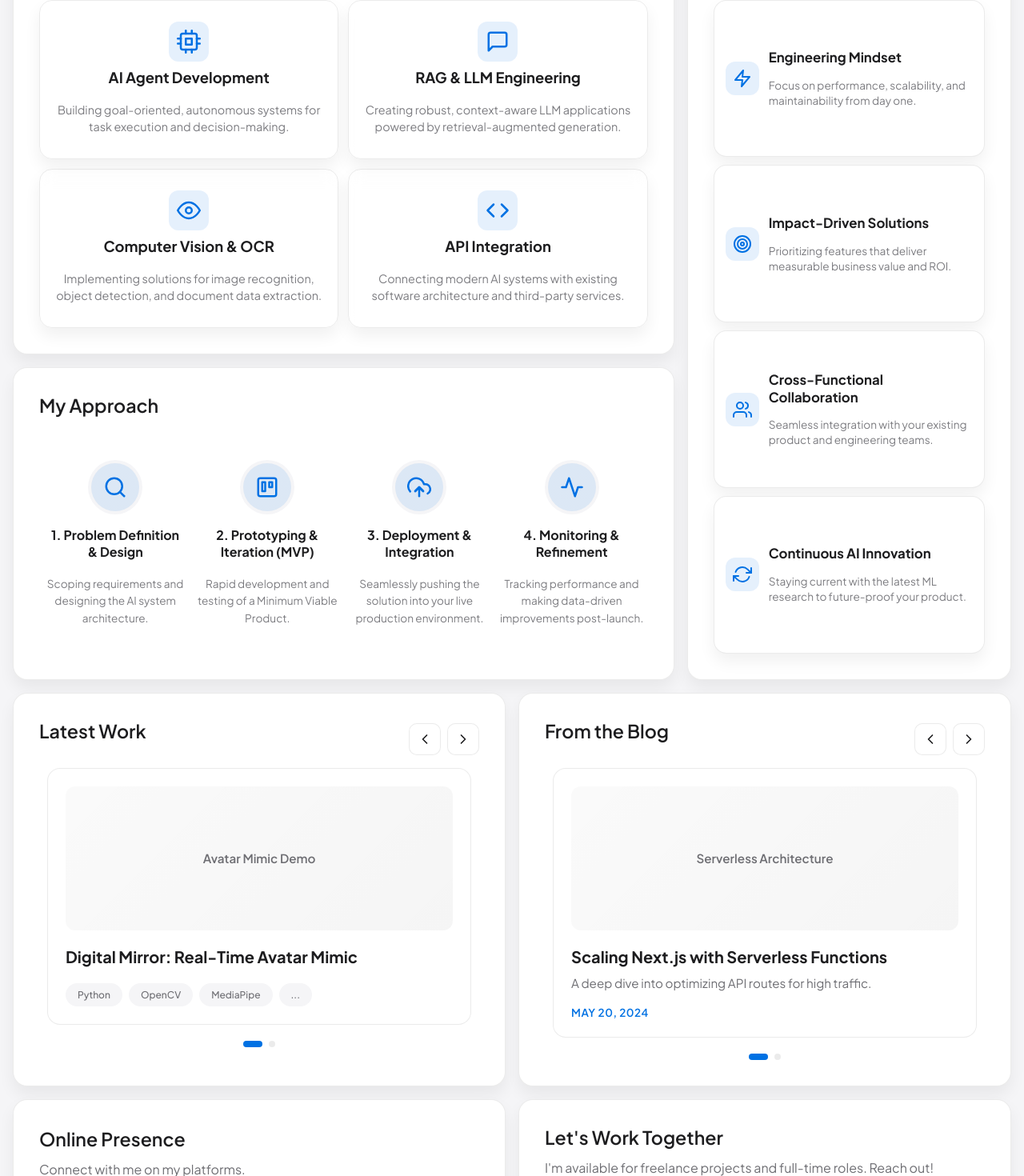
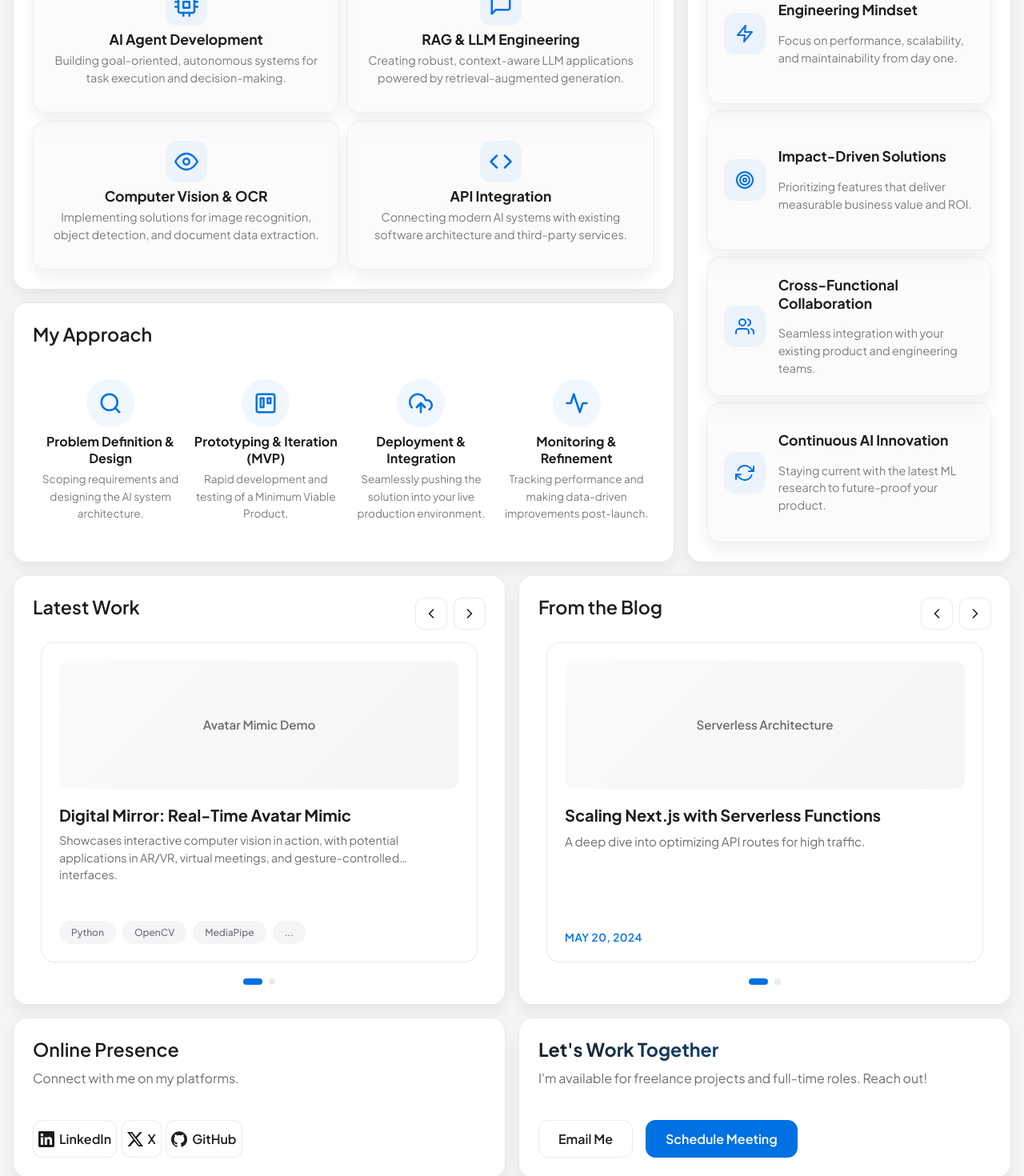
Before and after one commit to Sajed-gh/portfolio, a Next.js app: page / in a window 1280 px wide. Shown: the part 620-2090 px from the top of the page at 80% size. Built offline with nearby package versions, Linux system fonts and the light colour scheme.

Commit message:
new version

```diff
--- a/components/Sections.jsx
+++ b/components/Sections.jsx
@@ -232,6 +232,11 @@ const ProjectsSection = ({ setSectionRef, onProjectClick }) => {
         >
             <div className="project-thumb">{project.thumbText}</div>
             <h3>{project.title}</h3>
+            {project.keyResults && (
+                <div className="project-results-preview">
+                    {project.keyResults}
+                </div>
+            )}
             <div className="tags">
                 {project.tags.slice(0, 3).map(tag => (
                     <span key={tag} className="tag">{tag}</span>
--- a/data/processData.js
+++ b/data/processData.js
@@ -1,8 +1,8 @@
 export const processData = [
-    { title: "1. Problem Definition & Design", icon: "FiSearch", desc: "Scoping requirements and designing the AI system architecture." },
-    { title: "2. Prototyping & Iteration (MVP)", icon: "FiTrello", desc: "Rapid development and testing of a Minimum Viable Product." },
-    { title: "3. Deployment & Integration", icon: "FiUploadCloud", desc: "Seamlessly pushing the solution into your live production environment." },
-    { title: "4. Monitoring & Refinement", icon: "FiActivity", desc: "Tracking performance and making data-driven improvements post-launch." },
+    { title: "Problem Definition & Design", icon: "FiSearch", desc: "Scoping requirements and designing the AI system architecture." },
+    { title: "Prototyping & Iteration (MVP)", icon: "FiTrello", desc: "Rapid development and testing of a Minimum Viable Product." },
+    { title: "Deployment & Integration", icon: "FiUploadCloud", desc: "Seamlessly pushing the solution into your live production environment." },
+    { title: "Monitoring & Refinement", icon: "FiActivity", desc: "Tracking performance and making data-driven improvements post-launch." },
 ];
 
 export default processData;
--- a/data/projectsData.js
+++ b/data/projectsData.js
@@ -23,6 +23,7 @@ export const projectsData = {
         role: "Lead Engineer",
         timeframe: "6 months",
         primaryMetric: "Saved ~8 hrs/week",
+        keyResults: "Reduced the accounting team's document processing time by approximately 8 hours per week.",
         keyDecisions: [
             "Chose custom TensorFlow models for domain-specific accuracy improvements",
             "Implemented pragmatic human-in-the-loop review to reduce false positives"
--- a/styles/components/Cards.css
+++ b/styles/components/Cards.css
@@ -10,7 +10,7 @@
     background: var(--card); border-radius: 16px; border: 1px solid var(--border);
     padding: 22px; color: var(--text);
     transition: transform 0.3s cubic-bezier(0.34, 1.56, 0.64, 1), box-shadow 0.3s ease, border-color 0.3s ease;
-    cursor: pointer; height: 100%;
+    cursor: pointer; height: 100%; min-height: 400px;
 }
 
 .project-card { user-select: none; }
@@ -32,7 +32,7 @@
         font-size: 0.95rem;
         line-height: 1.2;
         transition: background 0.3s ease, color 0.22s ease;
-        height: 180px;
+        height: 160px;
         overflow: hidden;
         position: relative;
         background: linear-gradient(90deg, rgba(0, 0, 0, 0.02) 0%, rgba(0, 0, 0, 0.03) 50%, rgba(0, 0, 0, 0.02) 100%);
@@ -81,6 +81,18 @@
 
 .project-card h3, .blog-card h3 {
     font-size: 1.25rem; font-weight: 700; margin-bottom: 8px; line-height: 1.3;
+}
+.project-results-preview {
+    font-size: 0.9rem;
+    color: var(--muted);
+    line-height: 1.5;
+    margin-bottom: 16px;
+    flex-grow: 1;
+    display: -webkit-box;
+    -webkit-line-clamp: 2;
+    line-clamp: 2;
+    -webkit-box-orient: vertical;
+    overflow: hidden;
 }
 
 .project-card-header {
@@ -140,8 +152,8 @@
     }
 
     .project-thumb, .blog-thumb {
-        height: 160px;
-        margin-bottom: 16px;
+        height: 140px;
+        margin-bottom: 12px;
     }
 
     .project-card h3, .blog-card h3 {
--- a/styles/components/Lists.css
+++ b/styles/components/Lists.css
@@ -19,7 +19,7 @@
 .service-card {
     background: var(--card);
     border-radius: 16px;
-    padding: 24px;
+    padding: 18px;
     border: 1px solid var(--border);
     cursor: default;
     position: relative;
@@ -41,9 +41,9 @@
 .service-header {
     display: flex;
     align-items: center;
-    margin-bottom: 16px;
+    margin-top: 4px;
     position: relative;
-    z-index: 1; padding: 10px;
+    z-index: 1;
 }
 
 .service-icon-wrapper {
@@ -99,28 +99,42 @@
 .services-grid {
     display: grid;
     grid-template-columns: repeat(2, 1fr);
-    gap: 12px;
+    gap: 10px;
 }
 
 .matrix-card {
-    background: rgba(var(--card), 0.7);
-    backdrop-filter: blur(10px);
-    border: 1px solid var(--border);
+    background: rgba(0, 0, 0, 0.015);
+    backdrop-filter: blur(8px);
+    -webkit-backdrop-filter: blur(8px);
+    border: 1px solid rgba(0, 0, 0, 0.05);
     justify-content: center;
     text-align: center;
     align-items: center;
-    padding: 16px;
+    padding: 20px;
+    transition: all 0.4s cubic-bezier(0.23, 1, 0.32, 1);
+}
+
+.dark-mode .matrix-card {
+    background: rgba(255, 255, 255, 0.03);
+    border-color: rgba(255, 255, 255, 0.08);
 }
 
 .matrix-card .service-header {
     flex-direction: column;
-    margin-bottom: 8px;
+    margin-bottom: 4px;
 }
 
 .matrix-card .service-icon-wrapper {
     margin-right: 0;
-    margin-bottom: 8px;
-    width: 50px; height: 50px;
+    margin-bottom: 6px;
+    width: 52px; height: 52px;
+    background: rgba(0, 113, 227, 0.06);
+    border-radius: 14px;
+    transition: all 0.4s ease;
+}
+
+.dark-mode .matrix-card .service-icon-wrapper {
+    background: rgba(48, 143, 252, 0.1);
 }
 
 .matrix-card:hover .service-icon-wrapper {
@@ -129,15 +143,35 @@
     transform: scale(1.1);
 }
 
+.matrix-card .service-title {
+    font-size: 1.1rem;
+    font-weight: 700;
+}
+
 .matrix-card .service-desc {
     font-size: 0.9rem;
     line-height: 1.5;
+    color: var(--muted);
+}
+
+.matrix-card:hover {
+    transform: translateY(-8px);
+    background: rgba(255, 255, 255, 0.06);
+    border-color: var(--accent);
+    box-shadow: 0 12px 30px rgba(0, 0, 0, 0.1);
+}
+
+.matrix-card:hover .service-icon-wrapper {
+    background: var(--accent);
+    color: white;
+    transform: scale(1.1);
+    box-shadow: 0 0 15px rgba(0, 113, 227, 0.4);
 }
 
 .value-list {
     display: flex;
     flex-direction: column;
-    gap: 10px;
+    gap: 8px;
     justify-content: center;
     height: 100%;
 }
@@ -145,9 +179,19 @@
 .list-card {
     display: grid;
     grid-template-columns: auto 1fr;
-    gap: 12px;
+    gap: 16px;
     align-items: center;
-    padding: 14px;
+    padding: 20px;
+    background: rgba(0, 0, 0, 0.015);
+    backdrop-filter: blur(8px);
+    -webkit-backdrop-filter: blur(8px);
+    border: 1px solid rgba(0, 0, 0, 0.05);
+    transition: all 0.4s cubic-bezier(0.23, 1, 0.32, 1);
+}
+
+.dark-mode .list-card {
+    background: rgba(255, 255, 255, 0.03);
+    border-color: rgba(255, 255, 255, 0.08);
 }
 
 .list-card .service-header {
@@ -157,31 +201,54 @@
 
 .list-card .service-icon-wrapper {
     grid-row: 1 / 3;
-    width: 42px; height: 42px;
+    width: 52px; height: 52px;
     margin-right: 0;
+    background: rgba(0, 113, 227, 0.06);
+    border-radius: 14px;
+    transition: all 0.4s ease;
+}
+
+.dark-mode .list-card .service-icon-wrapper {
+    background: rgba(48, 143, 252, 0.1);
 }
 
 .list-card .service-title {
     grid-column: 2;
     align-self: end;
-    margin-bottom: 2px;
-    font-size: 1.05rem;
+    margin-bottom: 0px;
+    font-size: 1.1rem;
+    font-weight: 700;
 }
 
 .list-card .service-desc {
     grid-column: 2;
     align-self: start;
-    font-size: 0.85rem;
-    line-height: 1.4;
+    font-size: 0.9rem;
+    line-height: 1.5;
     margin-bottom: 0;
+    color: var(--muted);
+}
+
+.list-card:hover {
+    transform: translateX(6px);
+    background: rgba(255, 255, 255, 0.06);
+    border-color: var(--accent);
+    box-shadow: 0 10px 30px rgba(0, 0, 0, 0.1);
+}
+
+.list-card:hover .service-icon-wrapper {
+    background: var(--accent);
+    color: white;
+    transform: scale(1.1);
+    box-shadow: 0 0 15px rgba(0, 113, 227, 0.4);
 }
 
 .process-timeline {
     display: flex;
     overflow-x: auto;
     gap: 0;
-    padding-top: 20px;
-    padding-bottom: 20px;
+    padding-top: 12px;
+    padding-bottom: 12px;
     position: relative;
     justify-content: space-between;
 }
@@ -219,21 +286,20 @@
 }
 
 .timeline-card .service-icon-wrapper {
-    background: linear-gradient(rgba(0, 113, 227, 0.1), rgba(0, 113, 227, 0.1)), var(--bg);
+    background: rgba(0, 113, 227, 0.06);
     border: none;
     width: 60px; height: 60px;
     border-radius: 50%;
     margin-right: 0;
-    margin-bottom: 20px;
+    margin-bottom: 8px;
     position: relative;
     z-index: 2;
     display: flex; align-items: center; justify-content: center;
-    box-shadow: 0 0 0 4px var(--bg);
     transition: all 0.4s cubic-bezier(0.175, 0.885, 0.32, 1.275);
 }
 
 .dark-mode .timeline-card .service-icon-wrapper {
-    background: linear-gradient(rgba(48, 143, 252, 0.15), rgba(48, 143, 252, 0.15)), var(--bg);
+    background: rgba(48, 143, 252, 0.1);
 }
 
 .timeline-card:hover .service-icon-wrapper {
@@ -241,12 +307,12 @@
     color: white;
     transform: scale(1.15);
     border-color: transparent;
-    box-shadow: 0 0 0 4px var(--bg), 0 0 25px rgba(var(--accent-rgb), 0.6);
+    box-shadow: 0 0 25px rgba(var(--accent-rgb), 0.6);
 }
 
 .timeline-card .service-title {
     font-size: 1rem;
-    margin-bottom: 8px;
+    margin-bottom: 4px;
 }
 
 .timeline-card .service-desc {
@@ -298,15 +364,14 @@
         margin: 0;
         width: 50px; height: 50px;
         padding: 0;
-        background: linear-gradient(rgba(0, 113, 227, 0.1), rgba(0, 113, 227, 0.1)), var(--bg);
+        background: rgba(0, 113, 227, 0.06);
         border: none;
-        box-shadow: 0 0 0 4px var(--bg);
         z-index: 2;
         justify-self: center;
     }
 
     .dark-mode .timeline-card .service-icon-wrapper {
-        background: linear-gradient(rgba(48, 143, 252, 0.15), rgba(48, 143, 252, 0.15)), var(--bg);
+        background: rgba(48, 143, 252, 0.1);
     }
 
     .timeline-card::before {
--- a/styles/layout.css
+++ b/styles/layout.css
@@ -10,7 +10,7 @@ section{
   background:var(--card);
   border-radius:var(--radius);
   border:1px solid var(--border);
-  padding:32px;
+  padding:24px;
   box-shadow:var(--shadow);
   min-height:200px;
   opacity:0;
@@ -44,14 +44,13 @@ section.visible{
 .blogs { grid-column: 7 / 13; }
 
 .presence, .lets-work {
-  display: flex; flex-direction: column; justify-content: center;
+  display: flex; flex-direction: column; justify-content: flex-start;
   height: 100%;
 }
 
 .presence { grid-column: 1 / 7; }
 .lets-work { grid-column: 7 / 13; }
 
-/* initial splash loader removed — styles cleaned up */
 
 @media(max-width:900px) {
   .services, .value-prop, .process, .presence, .lets-work, .projects, .blogs {
@@ -63,43 +62,45 @@ section.visible{
 }
 
 .lets-work h2 {
-    /* Reset special-case styling so section headings stay visually consistent */
-      background: none;
-      -webkit-background-clip: initial;
-      -webkit-text-fill-color: initial;
-      background-clip: initial;
-      color: var(--text);
-      font-weight: 600;
-      display: block;
+      background: linear-gradient(135deg, var(--text) 0%, var(--accent) 100%);
+      -webkit-background-clip: text;
+      -webkit-text-fill-color: transparent;
+      background-clip: text;
+      color: transparent;
+      font-weight: 700;
+      display: inline-block;
     }
 
-    /* Unified section heading rules: enforce consistent position, font weight and full-width title */
-    section h2 {
+.lets-work .cta-buttons {
+    margin-top: auto;
+}
+
+section h2 {
       display: block;
       width: 100%;
       font-weight: 600;
-      /* matches base h2 */
       font-size: 1.45rem;
-      margin-bottom: 12px;
+      margin-bottom: 10px;
       text-align: left;
 }
 
 .presence-links {
     display: flex;
-    gap: 12px;
-    justify-content: center;
-    margin-top: 24px;
+    gap: 5.5px;
+    justify-content: flex-start;
+    margin-top: auto;
     flex-wrap: wrap;
+
 }
 
 .presence-links a {
     background: var(--card);
     border: 1px solid var(--border);
     border-radius: 12px;
-    padding: 10px 20px;
+    padding: 12px 6px;
     display: flex;
     align-items: center;
-    gap: 8px;
+    gap: 6px;
     font-weight: 600;
     color: var(--text);
     text-decoration: none;
```
Also changed, not shown: styles/components/Hero.css (+4 -4 lines).
